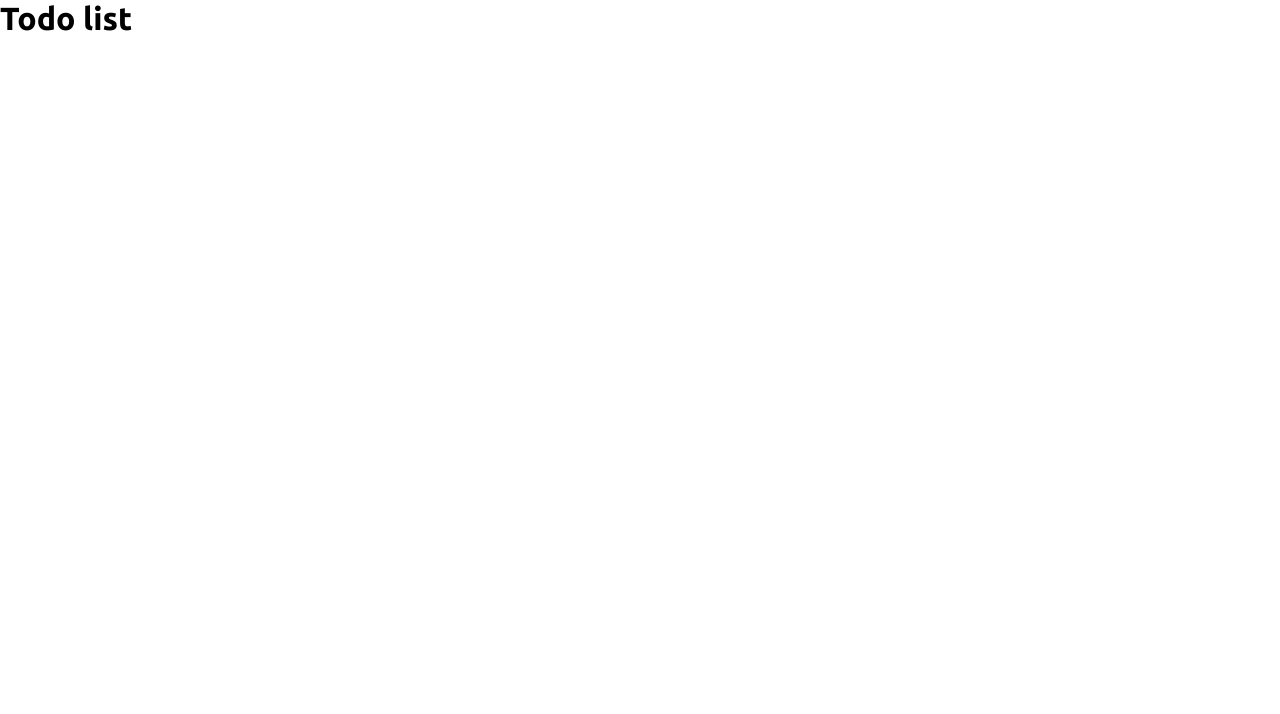
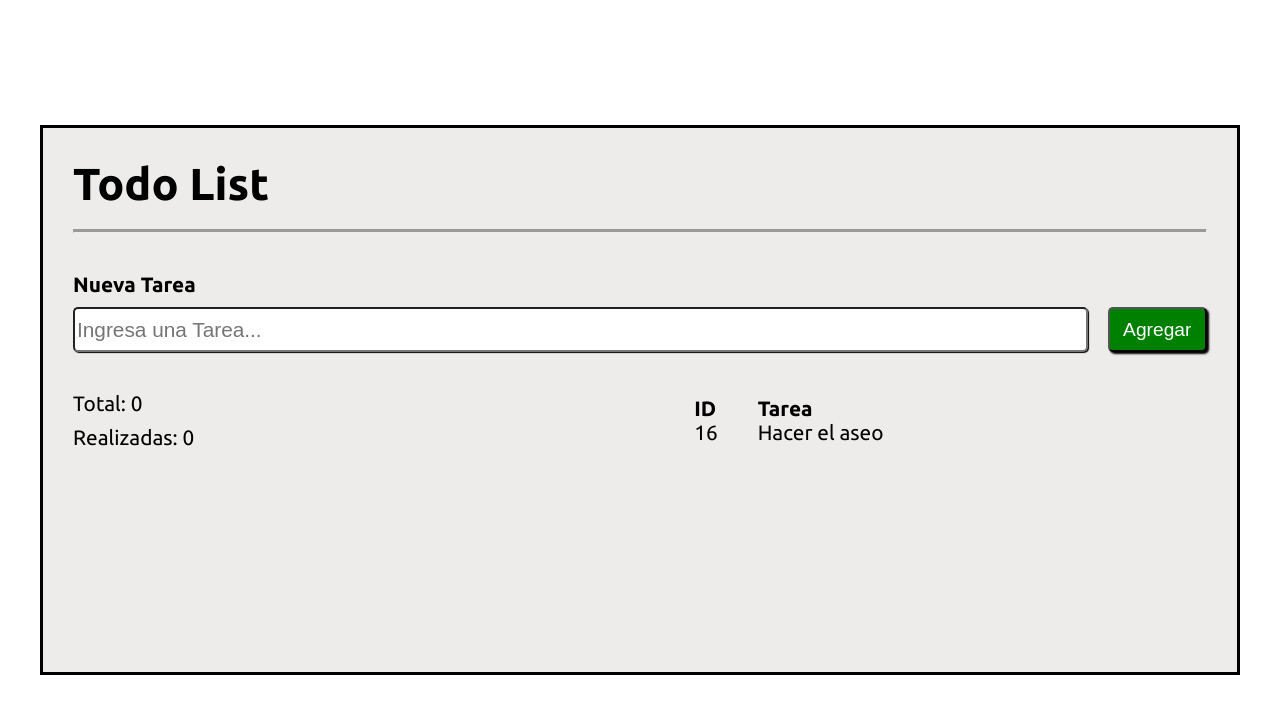
Before and after one commit to Edisonven/desafio_todolist, a plain HTML site: page index.html in a window 1280 px wide. Drawn offline with Linux system fonts and the light colour scheme.

Commit message:
Creando estructura todo list

```diff
--- a/assets/css/styles.css
+++ b/assets/css/styles.css
@@ -5,4 +5,80 @@
 
 body {
   font-family: "Ubuntu", sans-serif;
+  width: 100%;
+  height: 100vh;
+  display: flex;
+  justify-content: center;
+  align-items: center;
 }
+.container {
+  background-color: #eeebeb;
+  width: 1200px;
+  height: 550px;
+  border: 3px solid black;
+  padding: 30px;
+}
+.title {
+  font-size: 2.8rem;
+}
+hr {
+  margin-top: 20px;
+  height: 4px;
+  background-color: #9b9999;
+}
+.sub__title {
+  margin-top: 40px;
+  font-size: 1.3rem;
+}
+.input__container {
+  margin: 10px 0;
+  display: flex;
+  align-items: center;
+  gap: 20px;
+}
+
+input[type="text"] {
+  width: 90%;
+  height: 45px;
+  box-shadow: 1px 1px 1px black;
+}
+[placeholder="Ingresa una Tarea..."] {
+  font-size: 1.3rem;
+  border-radius: 5px;
+}
+.btn-1 {
+  height: 45px;
+  width: 100px;
+  font-size: 1.2rem;
+  border-radius: 5px;
+
+  background-color: green;
+  color: white;
+  box-shadow: 2px 2px 2px black;
+}
+.btn-1:hover {
+  opacity: 80%;
+  cursor: pointer;
+}
+
+.menu__container {
+  display: flex;
+  align-items: center;
+  margin-top: 40px;
+}
+.span__container {
+  display: flex;
+  flex-direction: column;
+  gap: 10px;
+}
+.span__text {
+  font-size: 1.3rem;
+}
+.tareas__container {
+  gap: 10px;
+}
+.submenu__container {
+  display: flex;
+  gap: 40px;
+  margin-left: 500px;
+}
--- a/index.html
+++ b/index.html
@@ -14,7 +14,32 @@
 
 <body>
     <div class="container">
-        <h1 class="title">Todo list</h1>
+        <h1 class="title">Todo List</h1>
+        <hr>
+        <h3 class="sub__title">Nueva Tarea</h3>
+        <div class="input__container">
+            <input type="text" id="input" name="input" placeholder="Ingresa una Tarea...">
+            <button class="btn-1" id="btn">Agregar</button>
+        </div>
+        <div class="menu__container">
+            <div class="span__container">
+                <span class="span__text" id="total">Total: 0</span>
+                <span class="span__text" id="realizadas">Realizadas: 0</span>
+            </div>
+            <div class="submenu__container">
+                <div class="id__container">
+                    <p class="span__text" style="font-weight:bold;" id="id">ID</p>
+                    <p class="span__text">16</p>
+
+                </div>
+                <div class="tareas__container">
+                    <p class="span__text" style="font-weight:bold;" id="tareas">Tarea </p>
+                    <p class="span__text"> Hacer el aseo</p>
+
+                </div>
+            </div>
+
+        </div>
     </div>
     <script src="./assets/js/script.js"></script>
 </body>
```
